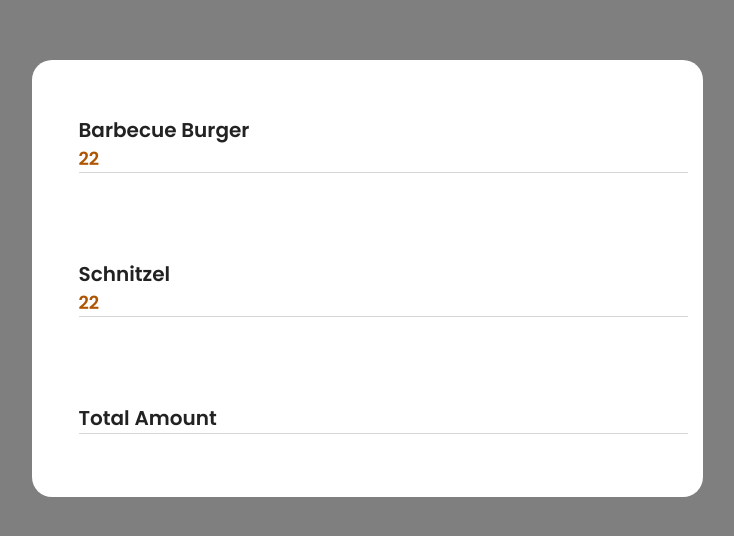
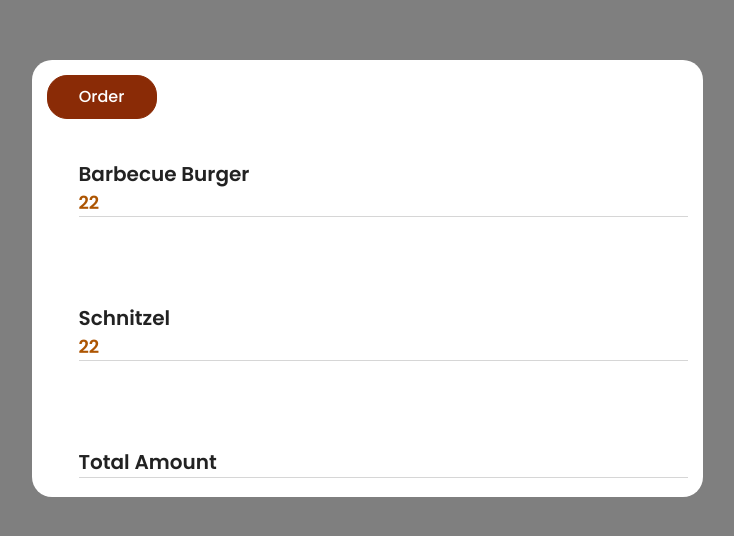
Before and after one commit to Nooruzbekck/Order-Food-1, a React (Vite) app: page / in a window 1280 px wide. Shown: the part 122-658 px from the top of the page, without its empty margins (273-1007 px from the left). Built offline with nearby package versions, Linux system fonts and the light colour scheme.

Commit message:
feature-general

```diff
--- a/src/App.jsx
+++ b/src/App.jsx
@@ -1,3 +1,6 @@
+import { Card } from "./components/Card";
+import { Modal } from "./components/modal/Modal";
+import { Button } from "./components/UI/Button";
 import { MainOrder } from "./utils/constants/MainOrder";
 
 function App() {
--- a/src/components/Card.jsx
+++ b/src/components/Card.jsx
@@ -1,4 +1,5 @@
 import "./Card.css";
+import { Button } from "./UI/Button";
 export const Card = () => {
   return (
     <div className="div-container">
--- a/src/components/UI/Button.jsx
+++ b/src/components/UI/Button.jsx
@@ -4,7 +4,7 @@ import "./Button.css";
 
 export const Button = ({ children, type="button", onClick, disabled, variant="contained", ...props }) => {
   return (
-    <button type={type} {...props} onClick={onClick} disabled={disabled} className={variant === "outlined"? "outlined" : "contained"}>
+    <button  type={type} {...props} onClick={onClick} disabled={disabled} className={variant === "outlined"? "outlined" : "contained"}>
       {children}
     </button>
   );
--- a/src/utils/constants/MainOrder.jsx
+++ b/src/utils/constants/MainOrder.jsx
@@ -1,10 +1,12 @@
 import { Modal } from "../../components/modal/Modal";
+import { Button } from "../../components/UI/Button";
 import "./MainOrder.css";
 import { Products } from "./Products.1";
 
 export const MainOrder = () => {
   return (
     <Modal isOpen>
+      <Button className="order-food">Order</Button>
 
       {Products.map((item) => (
         <div key={item.id} {...item}>
@@ -12,6 +14,8 @@ export const MainOrder = () => {
           <p className="Price-Order">{item.price}</p>
         </div>
       ))}
+
     </Modal>
+
   );
 };
```
Also changed, not shown: src/components/UI/Button.css (line endings or trailing spaces), src/utils/constants/MainOrder.css (line endings or trailing spaces).
